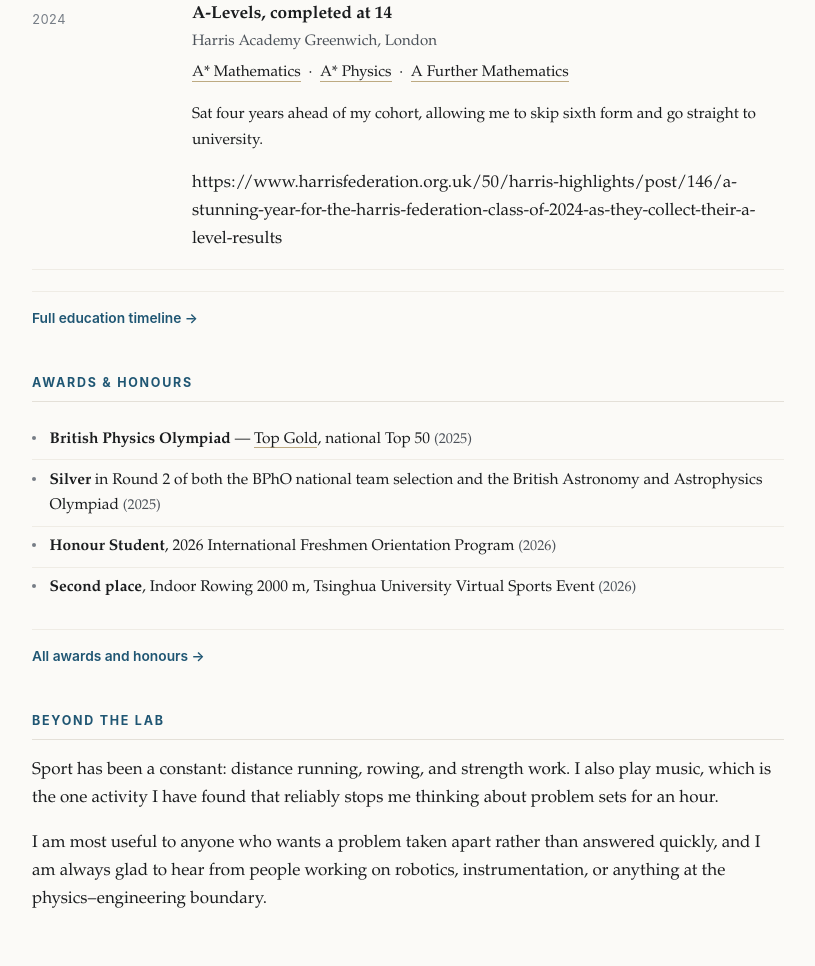
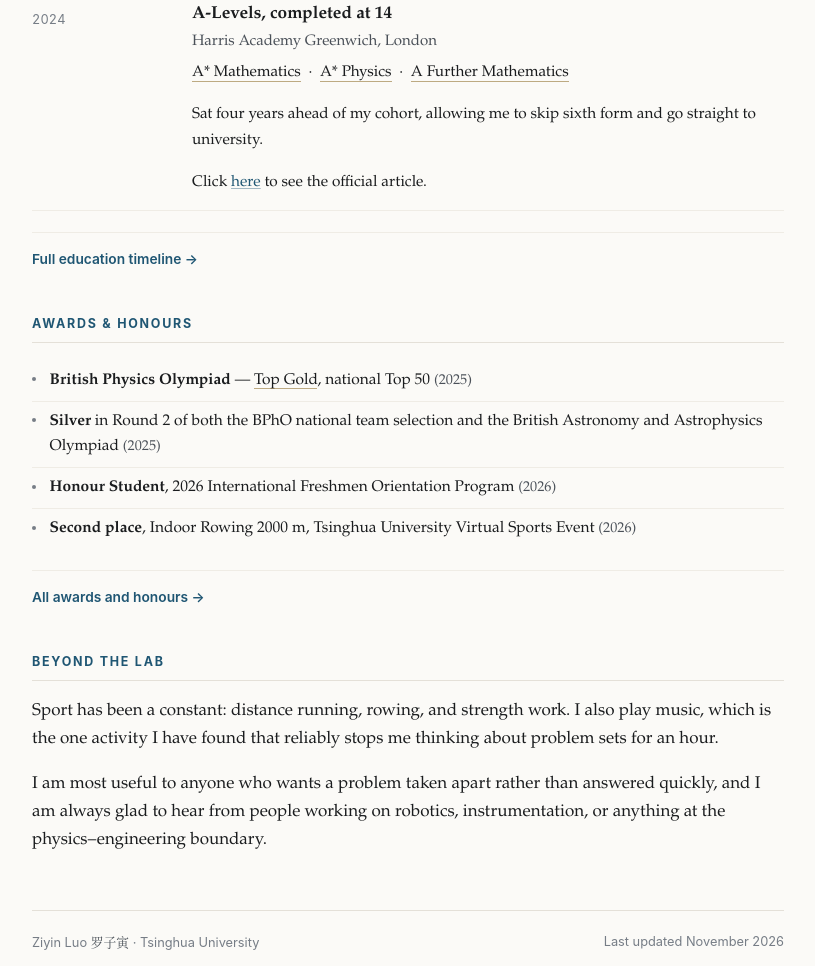
Before and after one commit to luozhangziyin/luozhangziyin.github.io, a plain HTML site: page index.html in a window 1280 px wide. Shown: the part 1297-2263 px from the top of the page, without its empty margins (232-1047 px from the left). Drawn offline with Linux system fonts and the light colour scheme.

Commit message:
Update index.html

```diff
--- a/index.html
+++ b/index.html
@@ -125,7 +125,9 @@
             Sat four years ahead of my cohort, allowing me to skip sixth form and go straight
             to university.
           </p>
-          <p>https://www.harrisfederation.org.uk/50/harris-highlights/post/146/a-stunning-year-for-the-harris-federation-class-of-2024-as-they-collect-their-a-level-results</p>
+          <p class="detail">
+            Click <a href="https://www.harrisfederation.org.uk/50/harris-highlights/post/146/a-stunning-year-for-the-harris-federation-class-of-2024-as-they-collect-their-a-level-results">here</a> to see the official article.
+          </p>
         </div>
       </div>
       <div class="more">
```
